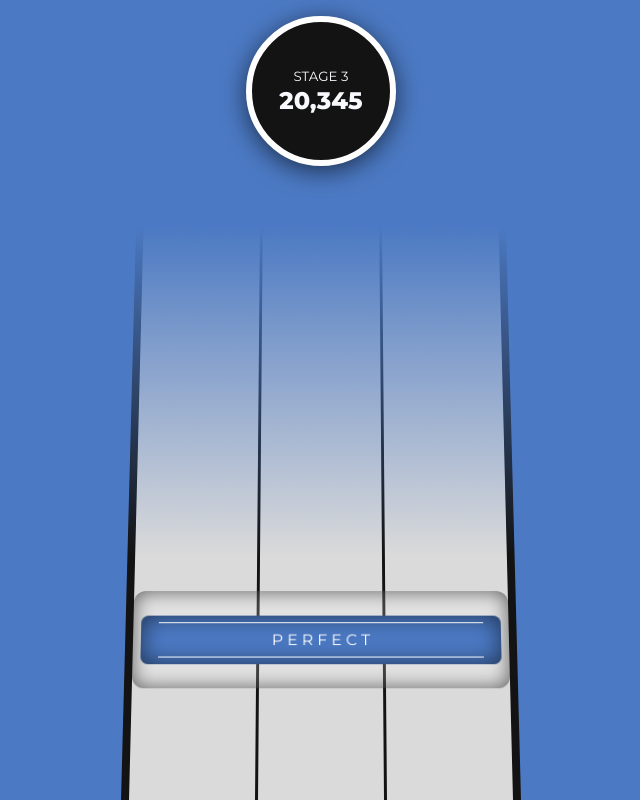
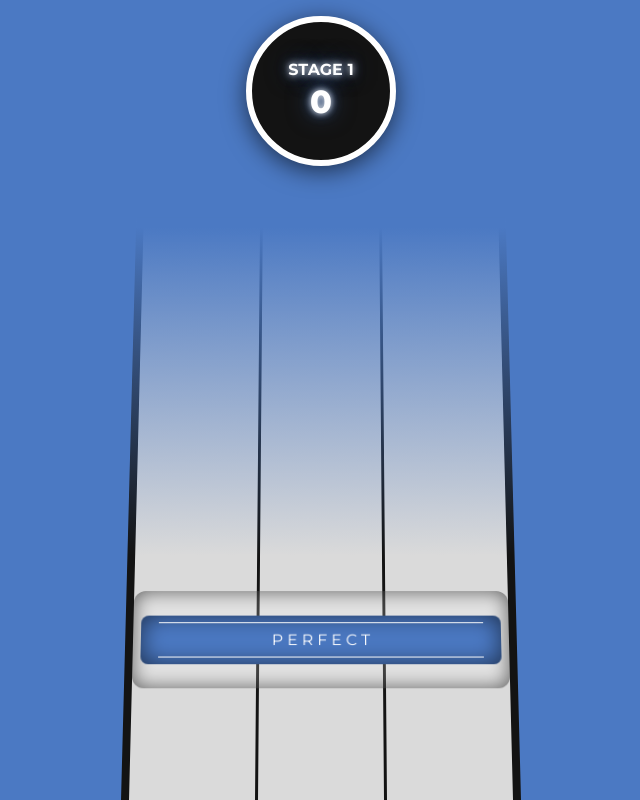
Before and after one commit to O-S-Aki/Not-Beatstar, a React (Vite) app in the folder not-beatstar/: page / in a window 1280 px wide. Shown: the whole page, without its empty margins (319-959 px from the left). Built offline with nearby package versions, Linux system fonts and the light colour scheme.

Commit message:
small progress with scoring indicators

```diff
--- a/not-beatstar/src/components/ScoreIndicator/ScoreIndicator.tsx
+++ b/not-beatstar/src/components/ScoreIndicator/ScoreIndicator.tsx
@@ -9,9 +9,9 @@ interface Props {
 const ScoreIndicator: React.FC<Props> = ({ score, stage }) => {
   return (
     <>
-      <div className="score-indicator text-center d-flex flex-column align-items-center justify-content-center">
-        <p className="m-0 stage-display">STAGE {stage}</p>
-        <h4 className="m-0 score-display">{formatNumber(score)}</h4>
+      <div className="score-indicator text-center d-flex flex-column align-items-center justify-content-center gap-1">
+        <h6 className="m-0 stage-display">STAGE {stage}</h6>
+        <h2 className="m-0 score-display">{formatNumber(score)}</h2>
       </div>
     </>
   )
--- a/not-beatstar/src/components/ScoreIndicator/scoreIndicator.css
+++ b/not-beatstar/src/components/ScoreIndicator/scoreIndicator.css
@@ -13,6 +13,48 @@
 }
 
 .stage-display {
-  font-size: smaller;
-  font-weight: 400;
+  font-weight: 700;
 }
+
+.score-display,
+.stage-display {
+  color: white;
+
+  text-shadow:
+    0 0 6px rgba(255, 255, 255, 0.9),
+    0 0 12px rgba(75, 121, 195, 0.8),
+    0 0 24px rgba(75, 121, 195, 0.6);
+
+  transition: transform 0.15s ease-out;
+}
+
+.score-display.pulse,
+.stage-display.pulse {
+  animation: scorePulse 0.4s ease-out;
+}
+
+@keyframes scorePulse {
+  0% {
+    transform: scale(1);
+    text-shadow:
+      0 0 6px rgba(255, 255, 255, 0.9),
+      0 0 12px rgba(75, 121, 195, 0.8),
+      0 0 24px rgba(75, 121, 195, 0.6);
+  }
+
+  50% {
+    transform: scale(1.12);
+    text-shadow:
+      0 0 10px rgba(255, 255, 255, 1),
+      0 0 20px rgba(75, 121, 195, 1),
+      0 0 40px rgba(75, 121, 195, 0.9);
+  }
+
+  100% {
+    transform: scale(1);
+    text-shadow:
+      0 0 6px rgba(255, 255, 255, 0.9),
+      0 0 12px rgba(75, 121, 195, 0.8),
+      0 0 24px rgba(75, 121, 195, 0.6);
+  }
+}
--- a/not-beatstar/src/lib/test/testSong2.ts
+++ b/not-beatstar/src/lib/test/testSong2.ts
@@ -368,7 +368,7 @@ export const testSong: Song = {
       "lane": 2,
       "songTimeMs": 23048,
       "isHalf": false,
-      "isCheckpoint": false
+      "isCheckpoint": true
     },
     {
       "sectionId": 1,
@@ -560,7 +560,7 @@ export const testSong: Song = {
       "lane": 0,
       "songTimeMs": 31376,
       "isHalf": false,
-      "isCheckpoint": false
+      "isCheckpoint": true
     },
     {
       "sectionId": 2,
--- a/not-beatstar/src/lib/util/getHitDescriptionFromRating.ts
+++ b/not-beatstar/src/lib/util/getHitDescriptionFromRating.ts
@@ -1,4 +1,4 @@
 export const getHitDescriptionFromRating = (rating: 0 | 1 | 2 | 3): string | null => {
   const descriptions: string[] = ['miss', 'miss', 'good', 'perfect'];
-  return descriptions[rating];
+  return rating == 0 ? null : descriptions[rating];
 }
--- a/not-beatstar/src/pages/GamePage/GamePage.tsx
+++ b/not-beatstar/src/pages/GamePage/GamePage.tsx
@@ -4,6 +4,8 @@ import { useGameLoop, useInput, useHitFeedback } from '../../hooks';
 
 import { Board, ScoreIndicator } from '../../components';
 import { Engine, handleGameLoop, handleInput } from '../../lib/game';
+
+import { getHitDescriptionFromRating } from '../../lib/util/getHitDescriptionFromRating';
 
 import type { Song, Note, FeedbackState } from '../../lib/interfaces';
 
@@ -19,6 +21,9 @@ const GamePage: React.FC<Props> = ({ song }) => {
 
   const [songTimeMs, setSongTimeMs] = useState(0);
   const [isGameOver, setIsGameOver] = useState<boolean>(false);
+
+  const [score, setScore] = useState(0);
+  const [stage, setStage] = useState(1);
 
   const feedbackState: FeedbackState = useHitFeedback();
 
@@ -55,6 +60,10 @@ const GamePage: React.FC<Props> = ({ song }) => {
     audio.pause();
   }
 
+  const getText = (lane: number): string | null => {
+    return getHitDescriptionFromRating(feedbackState.feedbackArray[lane].rating)?.toUpperCase() ?? null;
+  }
+
   return (
     <>
       <div className='app-page game-page d-flex flex-column align-items-center'>
@@ -62,10 +71,14 @@ const GamePage: React.FC<Props> = ({ song }) => {
           <audio ref={songRef} src={song.uri} />
 
           <div onClick={startGame}>
-            <ScoreIndicator score={20345} stage={3} />
+            <ScoreIndicator score={score} stage={stage} />
           </div>
 
           <div className="board-container d-flex flex-column justify-content-end align-items-center">
+            <div className="feedback-text-container w-100 d-flex justify-content-center p-3">
+              <h1 className="feedback-text text-center m-0">{getText(0)}{getText(1)}{getText(2)}</h1>
+            </div>
+
             <Board notes={engineRef.current?.notes ?? []} songTimeMs={songTimeMs} feedbackArray={feedbackState.feedbackArray} onLaneTouch={onLaneTouch} />
           </div>
         </div>
--- a/not-beatstar/src/pages/GamePage/gamePage.css
+++ b/not-beatstar/src/pages/GamePage/gamePage.css
@@ -6,6 +6,7 @@
   flex: 1;
   width: 100%;
   min-height: 0;
+  position: relative;
 }
 
 .game-container {
@@ -14,3 +15,30 @@
   max-width: 400px;
   background-color: var(--primary);
 }
+
+.feedback-text-container {
+  position: absolute;
+  top: 0;
+}
+
+.feedback-text {
+  color: white;
+  font-weight: 900;
+
+  text-shadow:
+    0 0 6px rgba(0, 0, 0, 0.9),
+    0 0 12px rgba(0, 0, 0, 0.8),
+    0 0 24px rgba(0, 0, 0, 0.6);
+}
+
+.feedback-text.perfect {
+  color: var(--perfect-color);
+}
+
+.feedback-text.good {
+  color: var(--good-color);
+}
+
+.feedback-text.miss {
+  color: var(--miss-color);
+}
```
